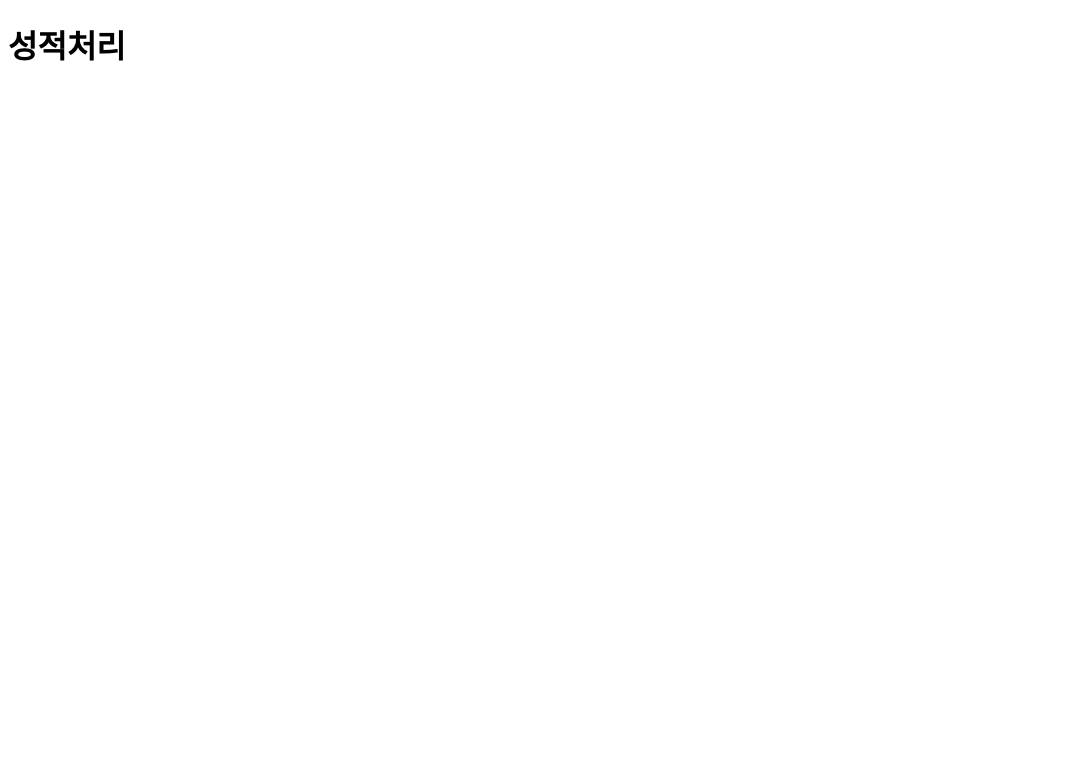
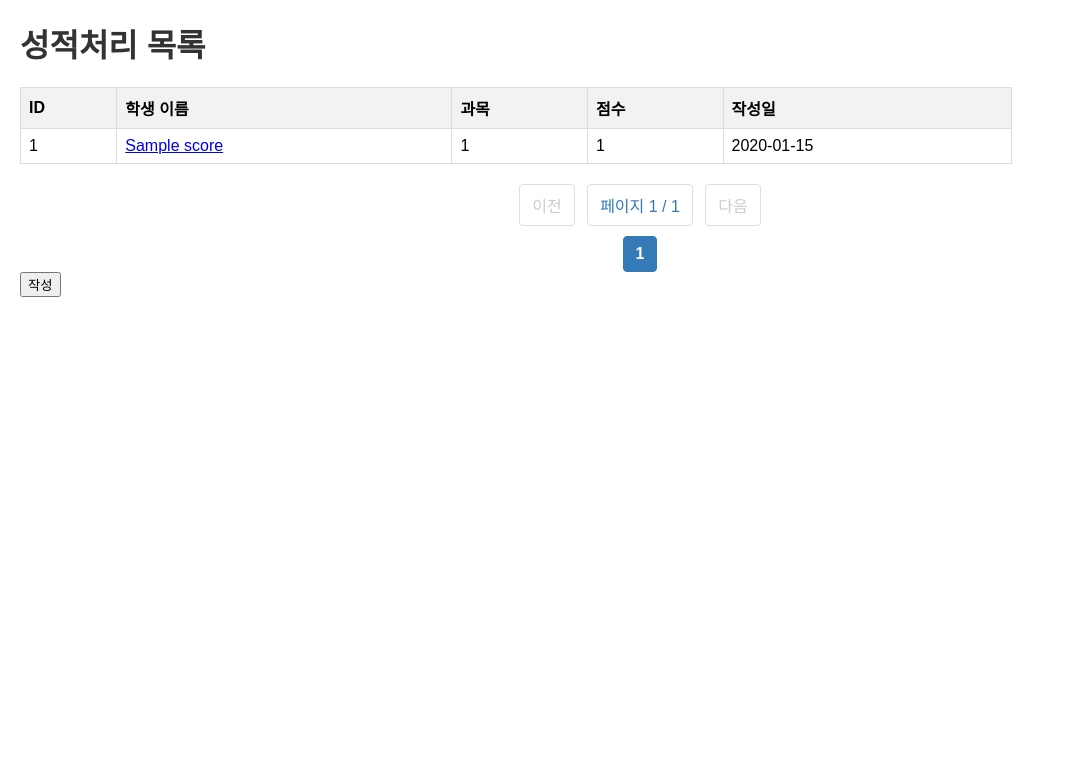
Before and after one commit to pdi0033/DjangoStudy, a Django app: page /score/list in a window 1280 px wide. Before the commit the part shown is almost empty. Shown: the top 779 px of the page, without its empty margins (0-1066 px from the left). Run offline with Django 5.2, Linux system fonts and the light colour scheme; tables that the repository leaves empty hold one stand-in row (values such as "Sample post").

Commit message:
2025.07.14

```diff
--- a/mysite/score/views.py
+++ b/mysite/score/views.py
@@ -19,21 +19,72 @@ from .models import Score
 def index(request):
     return redirect("score:score_list")
 
+# C# 수업할 때 자동적으로 디비커넥션풀 만든다고
+# 로그를 붙일 수 있다. 웹서버가 돌아갈 때 쿼리로그를 설정해놓으면 고객이 요청이 올 때마다
+# 로그가 계속 보여서 로그가 너무 많이 쌓여서 디버깅 때만 보는 걸로 해야 한다.
+# ORM이 대세. 페이징을 직접만들려면 오래 걸렸는데 ORM으로 오면서 자동으로 만들어준다.
+# SPA: Single Page Application - 웹 페이지가 하나인 어플리케이션.
+# React, vuejs, angula, polymer
+# 웹클라이언트 ========> 웹서버
+#                       기존의 html을 그대로 불러서 클라이언트에게 보내거나 새로 만들어서
+#                        장관님의 동향 취업박회가서 사진 찍음
+#                       이때는 새로운 문서를 만들어서 보낸다.
+#                       문서 전체가 통으로
+# SPA -> 하나의 html을 만들고 상단이나 외쪽바를 고정시켜놓고
+# 바뀌는 부분을 계속 다시 그린다. (렌더링) 해서 출력하는 구조
+# 화면변화가 스무스하고 이쁘다. SPA 프레임워크랑 백엔드로 쪼개진다.
+# templates가 아예 없어지는 상황이다.
+# SPA는 무한스크롤이 페이징을 대신한다.
+
+# 지연생성: lazy 생성
+# 이전에는 생성자만으로 초기화가 가능하다라고 생각했던 시기가 있었음
+# class A             class B  상호참조
+#   lazy b = B()         a = A()
+# 생성자에서 초기화가 불가능하거나 또는 굳이 생성자에서 하고 싶지 않을때
+# lazy라는 데코레이터 또는 키워드일 수도 있어 변수 선언만 해놓고 나중에 객체가 채워준다.
+
 def list(request):      # 데이터 여러 개 가져오기
+    # 데이터 전체를 가져와서 잘라서 쓴다는건데 메모리 문제는 어떻게 해결할지.
     scoreList = Score.objects.all().order_by('-id')     # 최신 데이터가 먼저 오도록 정렬 (옵션)
+    # 데이터베이스에서 데이터를 전부 가져오게 설계되어 있다.
+    # 슬라이싱을 주면 limit 명령어로 전환되어서 가져온다.
+    # 쿼리가 모든 데이터를 가져와서 여기서 잘라낸다. 5만 개쯤 되면 객체로 못 가져올 가능성이 있다.
+
+    # 1. 전체페이지 개수: 데이터 전체 개수를 알아내고 그리고 한 페이지당 몇 개씩 보일지를 확인한다.
+    #                   데이터 전체 개수: 545, 한 페이지당 10개씩 보겠다.
+    #                   전체 페이지수: 545/10 올림수. 54.5 -> 55 페이지
+    #                               54 -> 54페이지이지만
+    #                               54.1, 54.2, ,,,,,, 55.9까지 => 55페이지
+    #                               math.ceiling 함수를 쓰면 올림을 해준다.
+    #                   << < 1 2 3 4 5 6 7 8 9 10 > >>
+    #                   < 이전 페이지 이 태그는 비활성화한다.
+    #                   > 다음 페이지로 이동해야 하니까 활성화
+    #                       1 2 3 4 5 6 7 8 9 10    현재 10페이지 상태에서 next를 누르면
+    #                       11 12 13 14 15 16 17 18 19 20   구간이 바뀌어야 한다.
+    #                   미리 만들어서 누군가 제공을 한다.
+    #                   구간 정보도 가지고 있어야 하고 현재 페이지도 있어야 하고
+    #
 
     # 1. Paginator 객체 생성
     # 첫 번째 인자: 페이징할 쿼리셋 (scoreList)
     # 두 번째 인자: 한 페이지에 보여줄 객체 수 (예: 10개)
+    # Score.objects.all() 디비 데이터 다 들고와서 페이지 지정하면 그중에서 잘라서 보여준다.
+    print("데이터 개수:", len(scoreList))
     paginator = Paginator(scoreList, 10)    # 한 페이지에 10개씩 보여줍니다.
+    # 맨처음에 한번 실행되면 지연 할당을 해서
+    # 페이지 전체 개수에 필요한 쿼리만 실행을 한다. 데이터는 냅두고
 
     # 2. GET 요청에서 'page' 파라미터 값 가져오기
     # 요청에 'page' 파라미터가 없으면 기본값으로 1페이지를 보여ㅈㅂ니다.
-    page_number = request.GET.get('page')
+    page_number = request.GET.get('page')   # 파라미터로
+    # http://127.0.0.1:8000/score/list?page=1    urls.py 파일 안에서 list?page=1
+    # http://127.0.0.1:8000/score/list?page=2
 
     # 3. 해당 페이지의 객체들 가져오기
     # page() 메소드는 해당 페이지의 Page 객체를 반환합니다.
     page_obj = paginator.get_page(page_number)
+    # 그 페이지에 해당하는 데이터만 불러온다.
+    # 실제 데이터는 이때 가져온다. 원하는 만큼만.
 
     # 4. 템플릿으로 전달할 컨텍스트
     context = {
@@ -44,7 +95,9 @@ def list(request):      # 데이터 여러 개 가져오기
     return render(request, "score/score_list.html", context )
 
 def view(request, id):  # 데이터 한 개 가져오기
-    return render(request, "score/score_view.html")
+    scoreModel = get_object_or_404(Score, pk=id)
+    # 데이터 가져오기 get_object_or_404
+    return render(request, "score/score_view.html", {'item':scoreModel})
 
 def write(request):
     scoreform = ScoreForm()
--- a/mysite/templates/score/score_list.html
+++ b/mysite/templates/score/score_list.html
@@ -1,29 +1,121 @@
-<!DOCTYPE html>
-<html lang="en">
-<head>
-    <meta charset="UTF-8">
-    <meta name="viewport" content="width=device-width, initial-scale=1.0">
-    <title>Document</title>
+<style>
+        body { font-family: Arial, sans-serif; margin: 20px; }
+        h1 { color: #333; }
+        table { width: 80%; border-collapse: collapse; margin-top: 20px; }
+        th, td { border: 1px solid #ddd; padding: 8px; text-align: left; }
+        th { background-color: #f2f2f2; }
+        .pagination { margin-top: 20px; text-align: center; }
+        .pagination a, .pagination span {
+            display: inline-block;
+            padding: 8px 12px;
+            margin: 0 4px;
+            border: 1px solid #ddd;
+            text-decoration: none;
+            color: #337ab7;
+            border-radius: 4px;
+        }
+        .pagination a:hover {
+            background-color: #f2f2f2;
+        }
+        .pagination .current-page {
+            background-color: #337ab7;
+            color: white;
+            border-color: #337ab7;
+            font-weight: bold;
+        }
+        .pagination .disabled {
+            color: #ccc;
+            pointer-events: none; /* 클릭 비활성화 */
+        }
+    </style>
 </head>
 <body>
-    <h1>{{ title }}</h1>
+    <form name="myform" id=""myform>
+    <h1>{{ title }} 목록</h1>
 
     <table>
         <thead>
-
+            <tr>
+                <th>ID</th>
+                <th>학생 이름</th>
+                <th>과목</th>
+                <th>점수</th>
+                <th>작성일</th>
+                </tr>
         </thead>
-
         <tbody>
-            {% for item in scoreList %}
+            {# page_obj.object_list는 현재 페이지에 보여줄 Score 객체들의 리스트입니다. #}
+            {# 10개만 잘라온 데이터가 page_obj.object_list에 저장되어 있다. #}
+            {% for score in page_obj.object_list %}
             <tr>
-                <td>{{ item.id }}</td>
-                <td>{{ item.name }}</td>
-                <td>{{ item.kor }}</td>
-                <td>{{ item.eng }}</td>
-                <td>{{ item.mat }}</td>
+                <td>{{ score.id }}</td>
+                <td><a href="{%url 'score:score_view' score.id %}">{{ score.name }}</a></td>
+                <td>{{ score.kor }}</td> {# 예시 #}
+                <td>{{ score.eng }}</td> {# 예시 #}
+                <!-- {# 직접 쿼리에서 data_format('%Y-%m-%d', wdate) wdate 바꿔오는데
+                ORM 방식은 쿼리를 내부적으로 만들어지기 때문에 format를 지정할 다른 요소가 필요
+                score.wdate|date:"Y-m-d"    | 필터. 걸러서 다른걸 적용해라
+                필터적용 문법 날짜나 html 다 다르게 적용됨 찾아서 써야 한다. #} -->
+                <td>{{ score.wdate|date:"Y-m-d" }}</td> {# 예시: 날짜 포맷 #}
+            </tr>
+            {% empty %} {# 쿼리셋이 비어있을 경우 #}
+            <tr>
+                <td colspan="5">데이터가 없습니다.</td>
             </tr>
             {% endfor %}
         </tbody>
     </table>
+
+    {# 페이징 컨트롤 #}
+    <div class="pagination">
+        <!-- {# 이전 페이지 링크. page_obj.has_previous 이전으로 옮길 수 있는지 여부를 물어본다.
+            page_obj.previous_page_number 가 이전 페이지 정보를 갖고 있다. #} -->
+        {% if page_obj.has_previous %}
+            <a href="?page={{ page_obj.previous_page_number }}">이전</a>
+        {% else %}
+            <span class="disabled">이전</span>
+        {% endif %}
+
+        <!-- {# 페이지 번호 표시. page_obj.number - 현재페이지 정보
+            page_obj.paginator.num_pages - 전체페이지 개수 #} -->
+        <span>
+            페이지 {{ page_obj.number }} / {{ page_obj.paginator.num_pages }}
+        </span>
+
+        {# 다음 페이지 링크 #}
+        {% if page_obj.has_next %}
+            <a href="?page={{ page_obj.next_page_number }}">다음</a>
+        {% else %}
+            <span class="disabled">다음</span>
+        {% endif %}
+
+        {# 선택적: 전체 페이지 번호 목록 (많은 페이지일 경우 적절히 조절 필요) #}
+        <div style="margin-top: 10px;">
+            {% for i in page_obj.paginator.page_range %}
+                {% if page_obj.number == i %}
+                    <span class="current-page">{{ i }}</span>
+                {% else %}
+                    <a href="?page={{ i }}">{{ i }}</a>
+                {% endif %}
+            {% endfor %}
+        </div>
+    </div>
+
+    <button type="button" id="btnWrite">작성</button>
+</form>
+
+    <script>
+    //html DOM 구조가 완성되고 나면 onload 이벤트가 발생한다
+    window.onload= ()=>{
+        document.querySelector("#btnWrite").addEventListener("click",
+            ()=>{
+                let frm = document.myform; //form객체를 가져온다 , name속성
+                frm.action = "/score/write";
+                frm.submit(); //서버로 전송하기
+            }
+        );
+    }
+</script>
+
 </body>
 </html>
```
Also changed, not shown: mysite/templates/score/score_list_old.html (added, +29 -0 lines).
